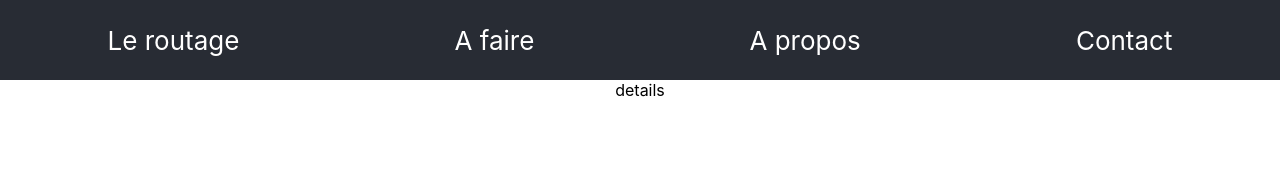
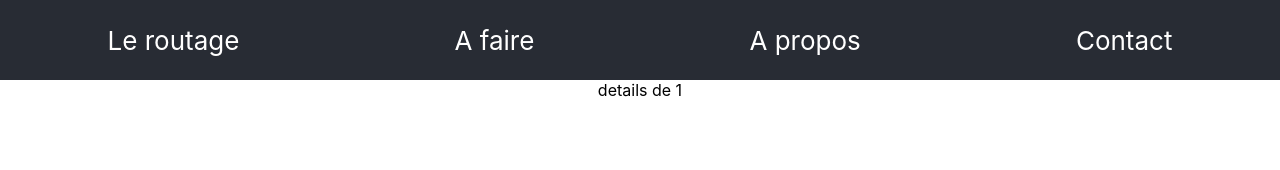
Before and after one commit to sandix34/Routage-React, a React (Create React App) app: page /todos/1 in a window 1280 px wide. Shown: the top 170 px of the page. Built offline with nearby package versions, Linux system fonts and the light colour scheme; no server answers.

Commit message:
Récupérer le paramètre d'une route

```diff
--- a/src/components/TodoDetails.jsx
+++ b/src/components/TodoDetails.jsx
@@ -1,8 +1,10 @@
 import React from 'react';
 
-const TodoDetails = (props) => {
+const TodoDetails = ({match}) => {
+    console.log(match.params);
+
     return (
-        <div>details</div>
+        <div>details de {match.params.id}</div>
      );
 }
 
```
